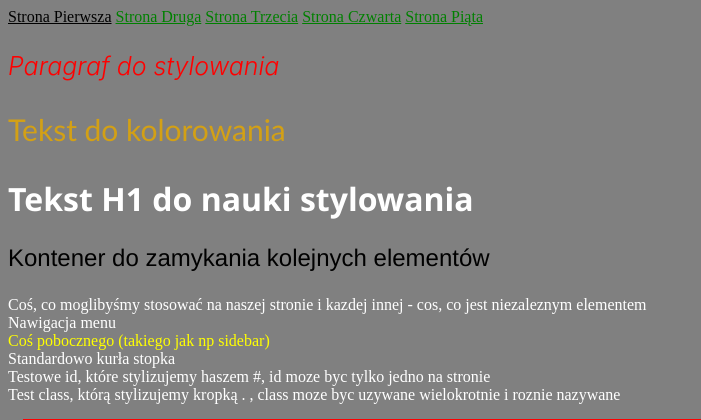
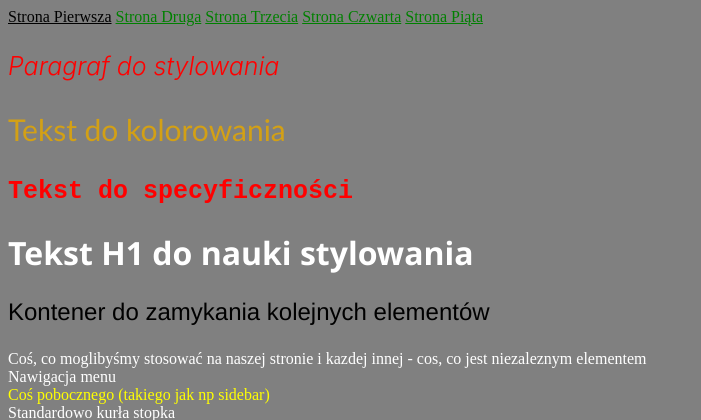
Before and after one commit to kacperwalter/code-notes, a PHP site: page /notatki.html in a window 1280 px wide. Shown: the top 420 px of the page, without its empty margins (0-701 px from the left). Run offline with PHP 8.4, Linux system fonts and the light colour scheme.

Commit message:
specyficznosc end

```diff
--- a/HTML/notatki.html
+++ b/HTML/notatki.html
@@ -22,11 +22,15 @@
         <a href="">Strona Trzecia</a>
         <a href="">Strona Czwarta</a>
         <a href="">Strona Piąta</a>
-    </header>
+
 
     <p class="paragraf1" style="color: red;">Paragraf do stylowania</p>
 
     <p class="paragraf2">Tekst do kolorowania</p>
+
+    <p class="paragraf3">Tekst do specyficzności</p>
+
+    </header>
 
     <h1>Tekst H1 do nauki stylowania</h1>
 
--- a/HTML/style.css
+++ b/HTML/style.css
@@ -170,3 +170,19 @@ a:hover {
 
 
 /* css specificity - SPECYFICZNOŚĆ */
+/* inline, id, class, elements <= hierarchia ważności*/
+/* inline=100, id=100, class=10, elements=1 <= w ten sposób możemy obliczać, która klasa wygra */
+
+/* ten styl wygra bo jest ściślej określony */
+body header .paragraf3 {
+    color: red;
+    font-family: 'Courier New', Courier, monospace;
+    font-size: 25px;
+    font-weight: bold;
+}
+
+.paragraf3 {
+    color: green;
+    font-family: Impact, Haettenschweiler, 'Arial Narrow Bold', sans-serif;
+    font-size: 20px;
+}
```
